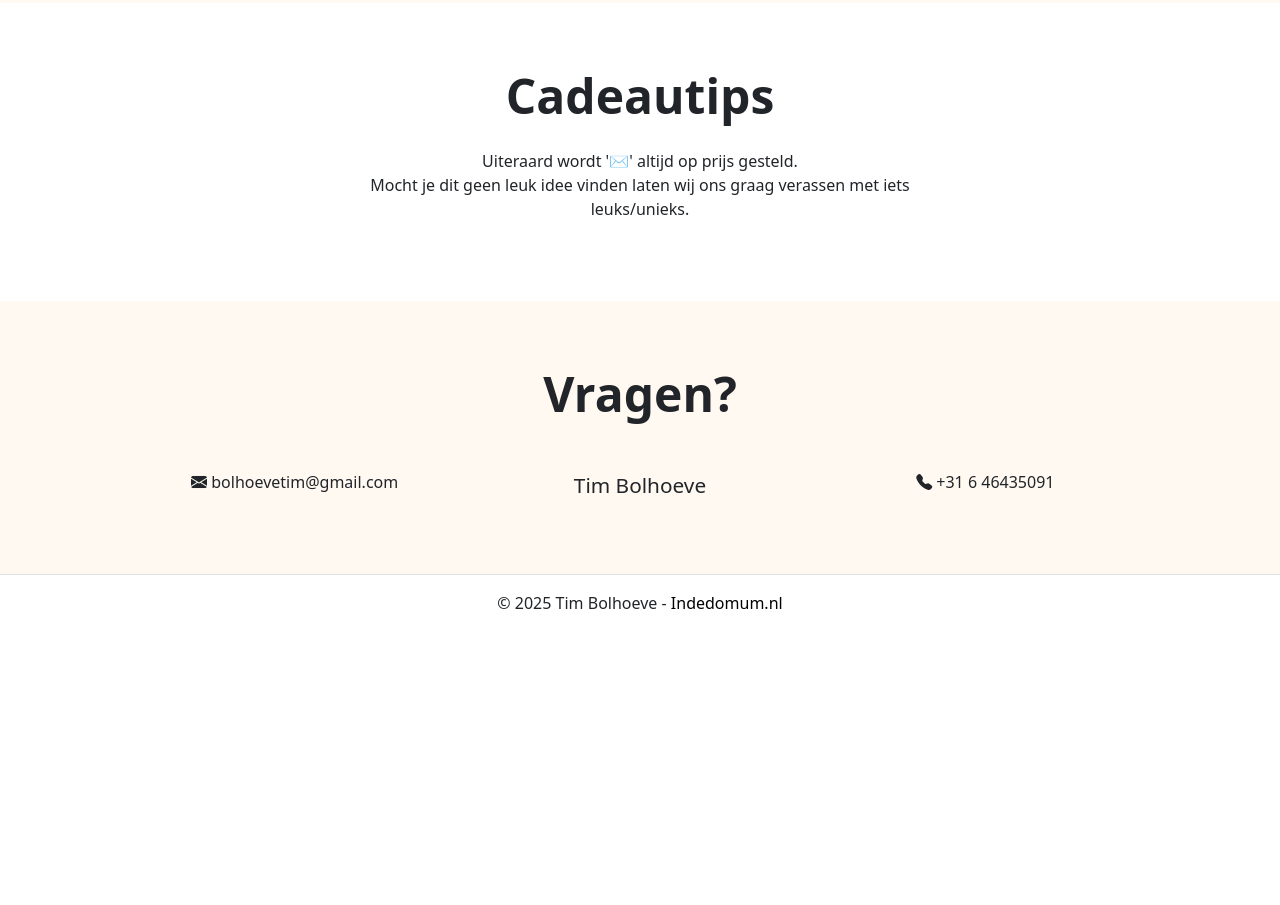
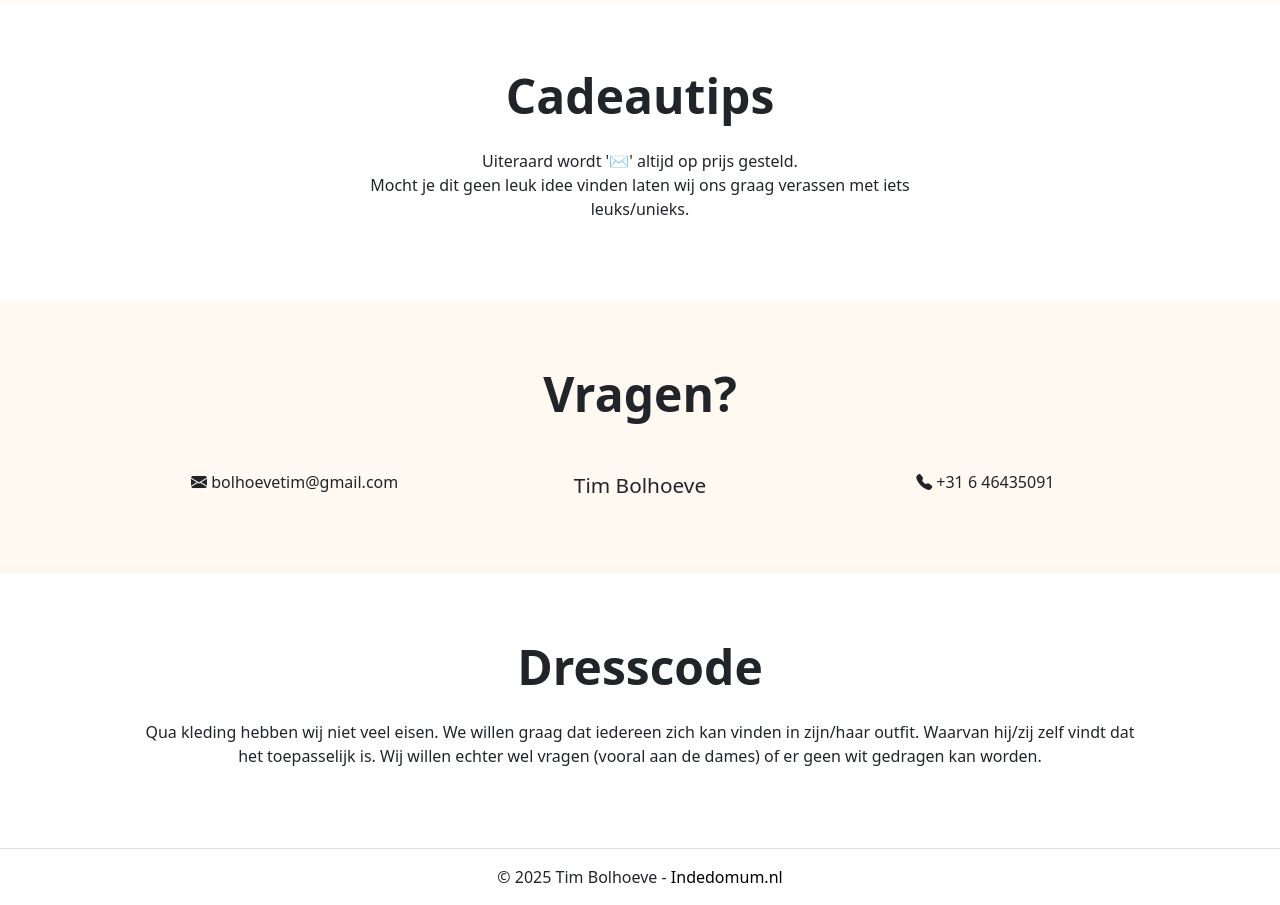
Before and after one commit to nickenesmee/nickenesmee.github.io, a plain HTML site: page index.html in a window 1280 px wide. Shown: the part 1260-2165 px from the top of the page. Before the commit the page ends 1891 px from the top, so only its background shows below. Drawn offline with nearby package versions, Linux system fonts and the light colour scheme.

Commit message:
added extra tab

```diff
--- a/index.html
+++ b/index.html
@@ -33,6 +33,9 @@
                     </li>
                     <li class="nav-item">
                         <a class="nav-link" href="#vragen">Vragen</a>
+                    </li>
+                    <li class="nav-item">
+                        <a class="nav-link" href="#extra">Extra</a>
                     </li>
                 </ul>
             </div>
@@ -167,6 +170,14 @@
         </div>
         </div>
     </section>
+
+    <section class="extra" id="extra">
+        <div class="container">
+            <h2 class="display-5 fw-bold mb-4">Dresscode</h2>
+            <p>Qua kleding hebben wij niet veel eisen. We willen graag dat iedereen zich kan vinden in zijn/haar outfit. Waarvan hij/zij zelf vindt dat het toepasselijk is. Wij willen echter wel vragen (vooral aan de dames) of er geen wit gedragen kan worden.</p>
+        </div>
+    </section>
+
     <footer class="text-center p-3 bg-body-tertiary border-top">
         <div id="copyrightFooter"></div>
     </footer>
```
